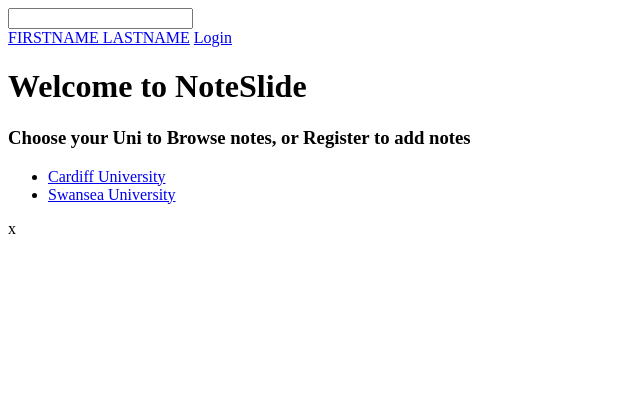
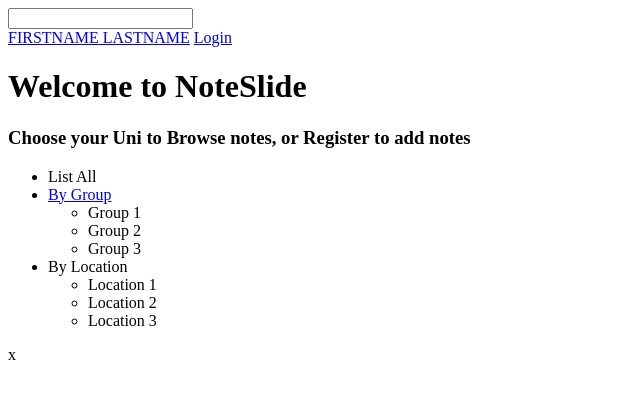
Before and after one commit to wms/NoteSlide, a PHP site: template app/views/layouts/default.html.php in a window 1280 px wide. Shown: the top 399 px of the page, without its empty margins (0-640 px from the left). Run offline with PHP 8.4, Linux system fonts and the light colour scheme; the template is opened without the code that fills it, so the values that code supplies are empty.

Commit message:
better styling

```diff
--- a/app/views/layouts/default.html.php
+++ b/app/views/layouts/default.html.php
@@ -11,7 +11,7 @@
 <head>
 	<?php echo $this->html->charset();?>
 	<title>Application &gt; <?php echo $this->title(); ?></title>
-	<?php echo $this->html->script(array('jquery-1.7', 'popup')); ?>
+	<?php echo $this->html->script(array('jquery-1.7', 'popup', 'togglefunctions')); ?>
 	<?php echo $this->html->style(array('noteslide','testlogin', 'fonts')); ?>
 	<?php echo $this->html->link('Icon', null, array('type' => 'icon')); ?>
 </head>
@@ -33,10 +33,22 @@
 			<div class="introtext">
 				<h1>Welcome to NoteSlide</h1>
 				<h3>Choose your Uni to Browse notes, or Register to add notes</h3>
-					<ul class="unilist">
-						<li><a href="#">Cardiff University</a></li>
-						<li><a href="#">Swansea University</a></li>
+				<ul id="postselector">
+					<li id="listall">List All</li>
+					<li id="bygroup"><a href="#" onClick="toggleGroups()">By Group</a></li>
+					<ul id="groups">
+						<li id="g1">Group 1</li>
+						<li id="g2">Group 2</li>
+						<li id="g3">Group 3</li>
 					</ul>
+					<li id="bylocation" onclick="toggleLocations()">By Location</li>
+					<ul id="locations">
+						<li id="l1">Location 1</li>
+						<li id="l2">Location 2</li>
+						<li id="l3">Location 3</li>
+					</ul>
+
+				</ul>
 			</div>
 			<div class="bottomtear"></div>
 		</div>
```
Also changed, not shown: app/webroot/css/noteslide.css (+6 -1 lines), app/webroot/img/bottomtear.png (added), app/webroot/img/justlines.png (added), app/webroot/img/postitbg.png, app/webroot/img/toptear.png (added), app/webroot/js/toggle.js (added).
